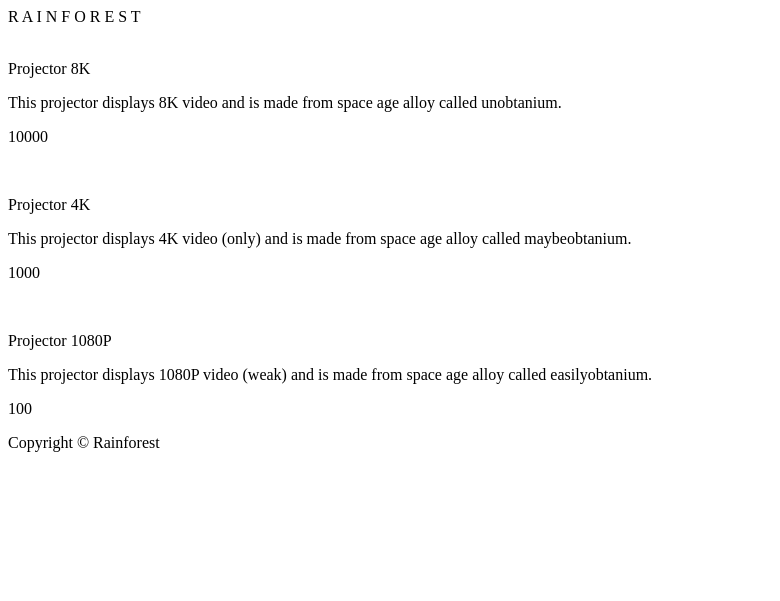
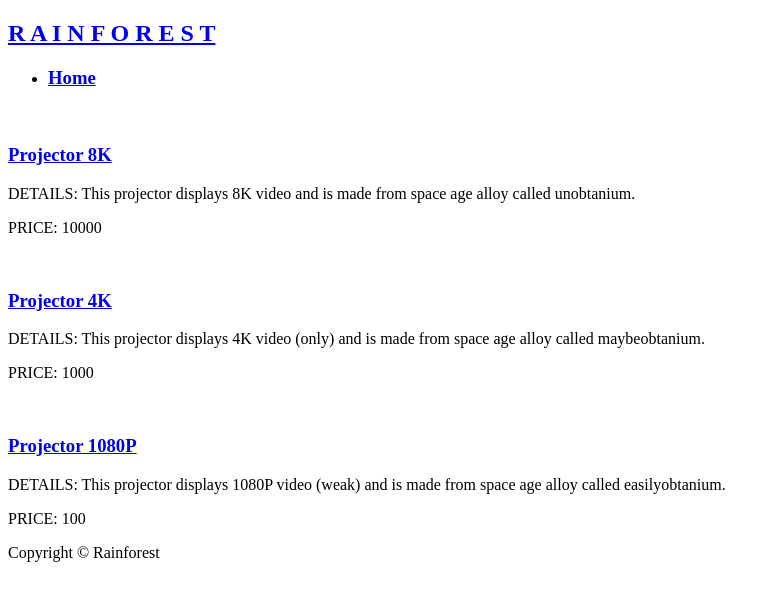
Before and after one commit to ShaheerC/PairProject_Rainforest, a Django app: page /rainforest/products/ in a window 1280 px wide. Shown: the top 601 px of the page, without its empty margins (0-780 px from the left). Run offline with Django 3.2, Linux system fonts and the light colour scheme; data comes from the database, SQL or seed files in the repository.

Commit message:
added root path home link on nav bar and separate pages for products

```diff
--- a/rainforest/rainforest/templates/base.html
+++ b/rainforest/rainforest/templates/base.html
@@ -7,7 +7,14 @@
     <title>Rainforest</title>
 </head>
 <body>
-    <header>R A I N F O R E S T</header>
+    <header>
+        <nav>
+            <h1><a href="/rainforest/products">R A I N F O R E S T</h1></a>
+            <ul>
+                <li><h3><a href="/rainforest/products">Home</h3></a></li>
+            </ul>
+        </nav>
+    </header>
         {% block content %}
         {% endblock %}
     <footer>Copyright © Rainforest</footer>
--- /dev/null
+++ b/rainforest/rainforest/templates/product.html
@@ -0,0 +1,6 @@
+{% extends 'base.html' %}
+{% block content %}
+    <H3>{{ product.name }}</H3>
+    <p>DETAILS: {{ product.description }} </p>
+    <p>PRICE: {{ product.price_in_cents }}</p>
+{% endblock %}
--- a/rainforest/rainforest/templates/products.html
+++ b/rainforest/rainforest/templates/products.html
@@ -2,8 +2,9 @@
 {% block content %}
     {% for product in products %}
     <img src='{{ product.image_url }}'>
-        <p>{{ product.name }}</p>
-        <p>{{ product.description }}</p>
-        <p>{{ product.price_in_cents }}</p>
+        <a href="{% url 'product_details' id=product.pk %}">
+        <H3>{{ product.name }}</H3></a>
+        <p>DETAILS: {{ product.description }}</p>
+        <p>PRICE: {{ product.price_in_cents }}</p>
     {% endfor %}
 {% endblock %}
--- a/rainforest/rainforest/urls.py
+++ b/rainforest/rainforest/urls.py
@@ -18,6 +18,8 @@
 from rainforest.views import *
 
 urlpatterns = [
+    path("", root),
     path('admin/', admin.site.urls),
     path('rainforest/products/', products_home ),
+    path('rainforest/products/<int:id>', show_product, name='product_details'),
 ]
--- a/rainforest/rainforest/views.py
+++ b/rainforest/rainforest/views.py
@@ -1,8 +1,16 @@
 from django.http import HttpResponse, HttpResponseRedirect
 from django.shortcuts import render
 from rainforest.models import *
+
+def root(request):
+    return HttpResponseRedirect("/rainforest/products")
 
 def products_home(request):
     context ={'products': Product.objects.all()}
     response = render(request, 'products.html', context)
     return HttpResponse(response)
+
+def show_product(request, id):
+    product = Product.objects.get(pk=id)
+    context = {'product': product}
+    return render(request, 'product.html', context)
```
